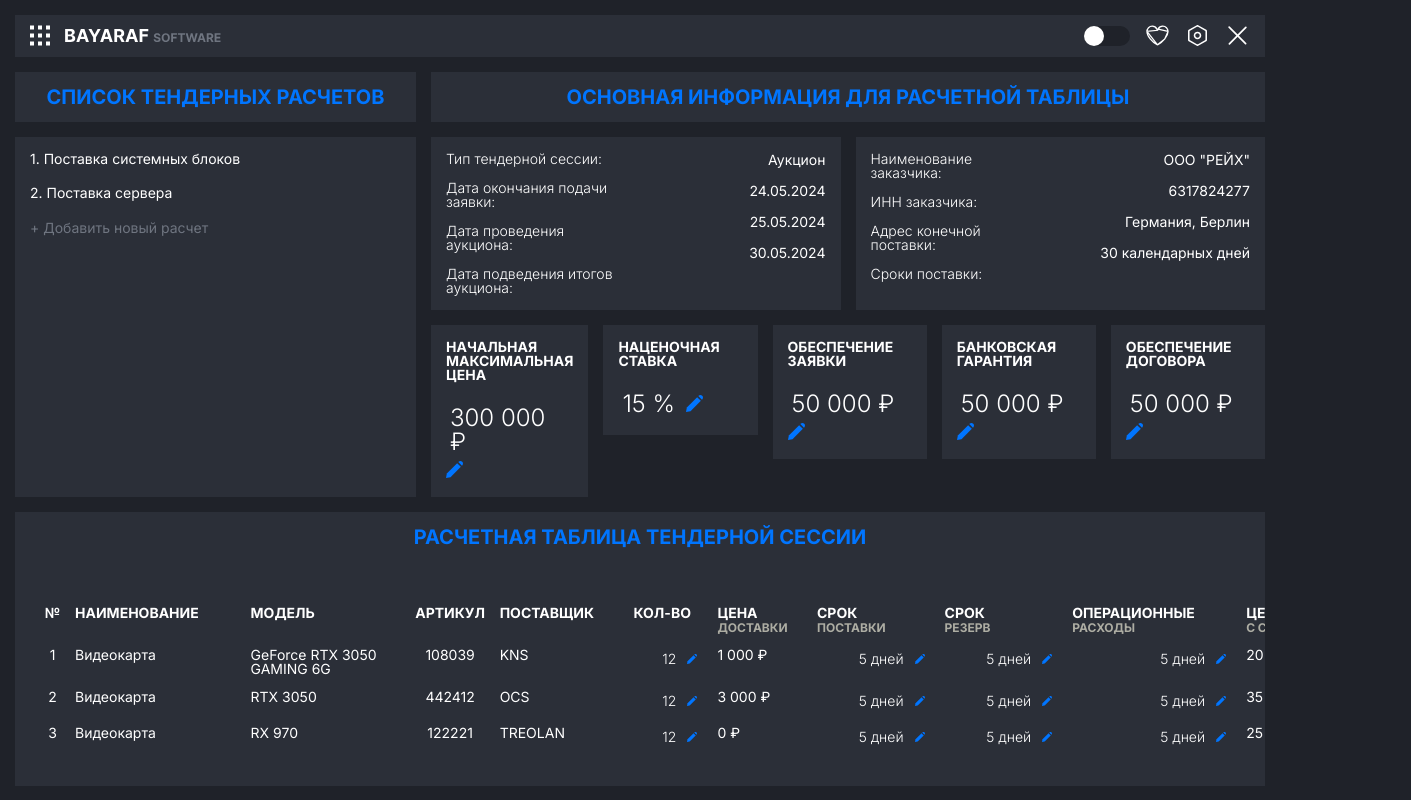
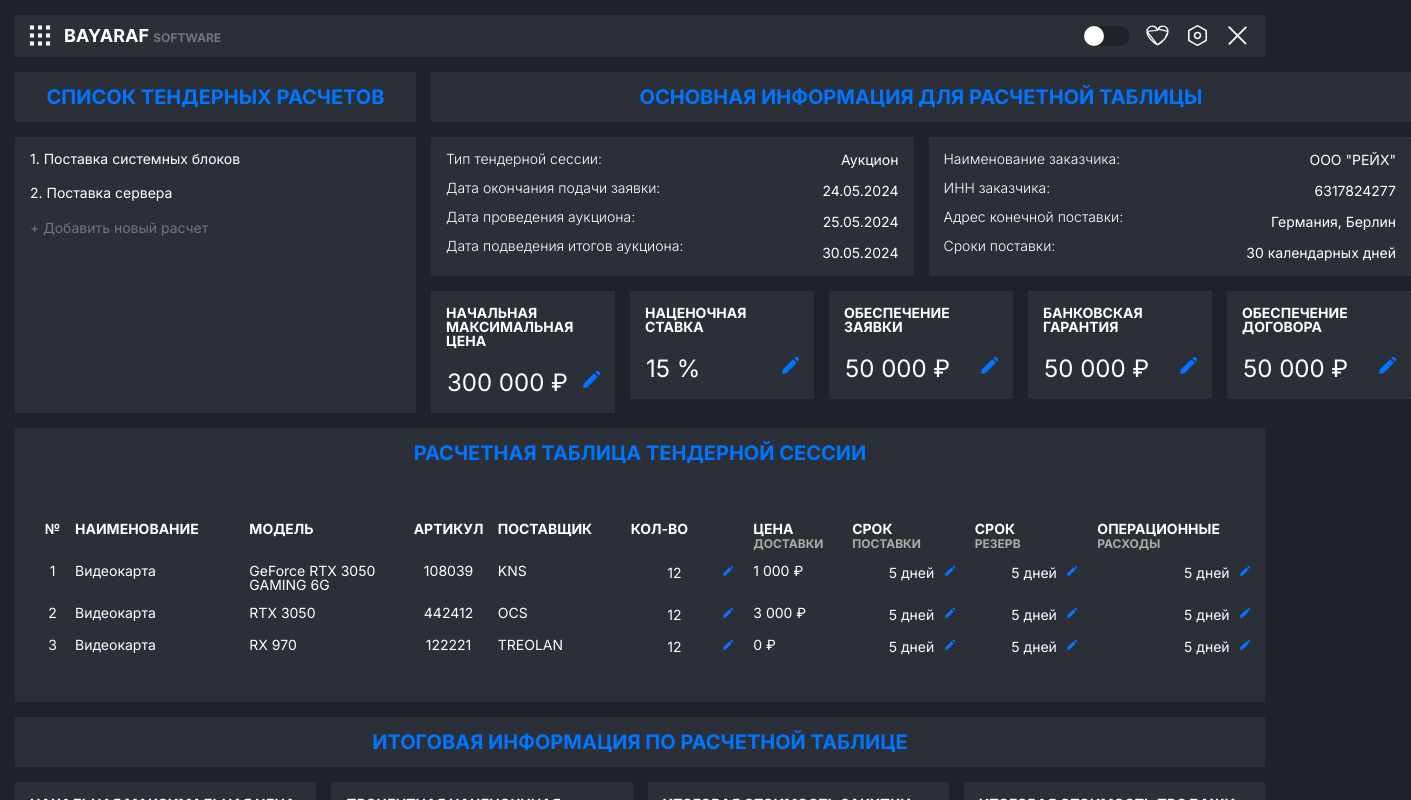
Before and after one commit to oliceglad/bayaraf-front, a React (Vite) app: page /main in a window 1280 px wide. Shown: the top 800 px of the page, 1411 px wide, since content can reach past the window. Built offline with nearby package versions, Linux system fonts and the light colour scheme.

Commit message:
refactor editableinfo"

```diff
--- a/src/components/UI/editableInfo/EditableInfo.jsx
+++ b/src/components/UI/editableInfo/EditableInfo.jsx
@@ -1,74 +1,47 @@
-import { useState } from "react";
+import React, { useState, useRef, useEffect } from "react";
 import s from "./editableInfo.module.scss";
 
 export const EditableInfo = ({ info, setInfo, theme, isSmall = false }) => {
-  const [isEditing, setIsEditing] = useState(false);
+  const inputRef = useRef(null);
 
-  const handleEditClick = () => {
-    setIsEditing(true);
+  const handleClick = () => {
+    setTimeout(() => {
+      inputRef.current && inputRef.current.focus();
+    }, 0);
   };
 
   const handleInputChange = (e) => {
     setInfo(e.target.value);
   };
 
-  const handleSaveClick = () => {
-    setInfo(info);
-    setIsEditing(false);
-  };
-
   const handleKeyDown = (e) => {
     if (e.key === "Enter") {
-      handleSaveClick();
+      const inputs = document.querySelectorAll("input");
+      const currentInputIndex = Array.from(inputs).indexOf(inputRef.current);
+      if (currentInputIndex !== -1 && currentInputIndex < inputs.length - 1) {
+        const nextInput = inputs[currentInputIndex + 1];
+        nextInput.focus();
+      }
     }
   };
 
   return (
-    <div>
-      {isEditing ? (
+    <div className={s.editableInfo}>
       <>
         <input
+          ref={inputRef}
           type="text"
           value={info}
           onChange={handleInputChange}
-            className={`${s.editableInfo__input} ${theme}`}
+          className={`${s.editableInfo__input} ${theme} ${theme === "light" ? s.light : ""}`}
           onKeyDown={handleKeyDown}
           style={
             isSmall
-                ? { width: "60%", fontSize: "14px", borderColor: "black" }
-                : theme === "light"
-                ? { borderColor: "black" }
+              ? {display: "inline-block", width: "50px", fontSize: "14px"}
               : {}
           }
         />
-          <span onClick={handleSaveClick} className={s.editableInfo__button}>
-            <svg
-              weight={isSmall ? "10px" : "17px"}
-              height={isSmall ? "10px" : "17px"}
-              viewBox="0 0 17 17"
-              fill="none"
-              xmlns="http://www.w3.org/2000/svg"
-            >
-              <path
-                d="M15.9819 4.70291L16.237 4.44776C17.2543 3.43047 17.2543 1.78026 16.237 0.76297C15.2197 -0.254323 13.5695 -0.254323 12.5522 0.76297L12.2971 1.01812L15.9819 4.70291Z"
-                fill="#0075FF"
-              />
-              <path
-                d="M11.1604 2.15471L0.825101 12.49L0 16.9999L4.50989 16.1748L14.8452 5.83949L11.1604 2.15471Z"
-                fill="#0075FF"
-              />
-            </svg>
-          </span>
-        </>
-      ) : (
-        <>
-          <div
-            className={` ${s.editableInfo__info} ${theme}`}
-            style={isSmall ? { fontSize: "14px" } : {}}
-          >
-            {info}
-          </div>
-          <span onClick={handleEditClick} className={s.editableInfo__button}>
+        <span onClick={handleClick} className={s.editableInfo__button}>
           <svg
             width={isSmall ? "10px" : "17px"}
             height={isSmall ? "10px" : "17px"}
@@ -87,7 +60,6 @@ export const EditableInfo = ({ info, setInfo, theme, isSmall = false }) => {
           </svg>
         </span>
       </>
-      )}
     </div>
   );
 };
--- a/src/components/UI/editableInfo/editableInfo.module.scss
+++ b/src/components/UI/editableInfo/editableInfo.module.scss
@@ -1,4 +1,6 @@
 .editableInfo {
+  display: inline-flex;
+  width: min-content;
   &__info {
     display: inline-block;
     margin-right: 7px;
@@ -14,10 +16,24 @@
     width: 130px;
     font-size: 24px;
     background-color: transparent;
-    border: 1px solid white;
+    border: 1px solid transparent;
+
+    &:active,
+    &:focus-visible {
+      border: 1px solid white;
+    }
   }
 
   &__button {
     cursor: pointer;
   }
 }
+
+.light {
+  border-color: transparent;
+
+  &:active,
+  &:focus-visible {
+    border-color: black;
+  }
+}
```
Lines whose indentation alone changed are shown as unchanged.
